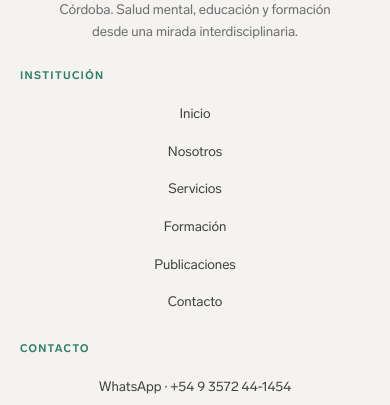
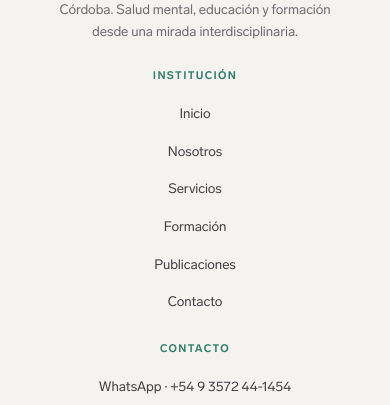
Before and after one commit to galettofermin/eclat-web, a Next.js app: page / in a window 390 px wide. Shown: the part 2830-3235 px from the top of the page. Built offline with nearby package versions, Linux system fonts and the light colour scheme; no server answers; the database is empty.

Commit message:
fix: center footer headings on mobile
Co-Authored-By: Claude Opus 5.5 <noreply@anthropic.com>

```diff
--- a/app/globals.css
+++ b/app/globals.css
@@ -758,6 +758,7 @@ p { margin: 0; text-wrap: pretty; }
   .foot__grid { grid-template-columns: 1fr; gap: 28px; }
   .foot__grid > div:first-child { display: flex; flex-direction: column; align-items: center; text-align: center; }
   .foot__tag { text-align: center; }
+  .foot h4 { text-align: center; }
   .foot ul { text-align: center; }
   .foot__bar { flex-direction: column; align-items: center; text-align: center; gap: 8px; margin-top: 32px; }
 }
```
